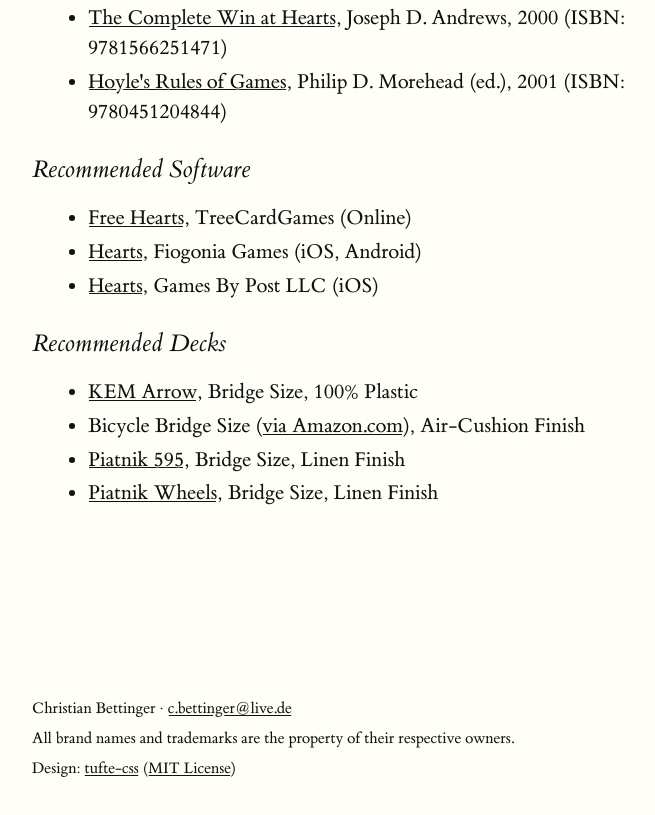
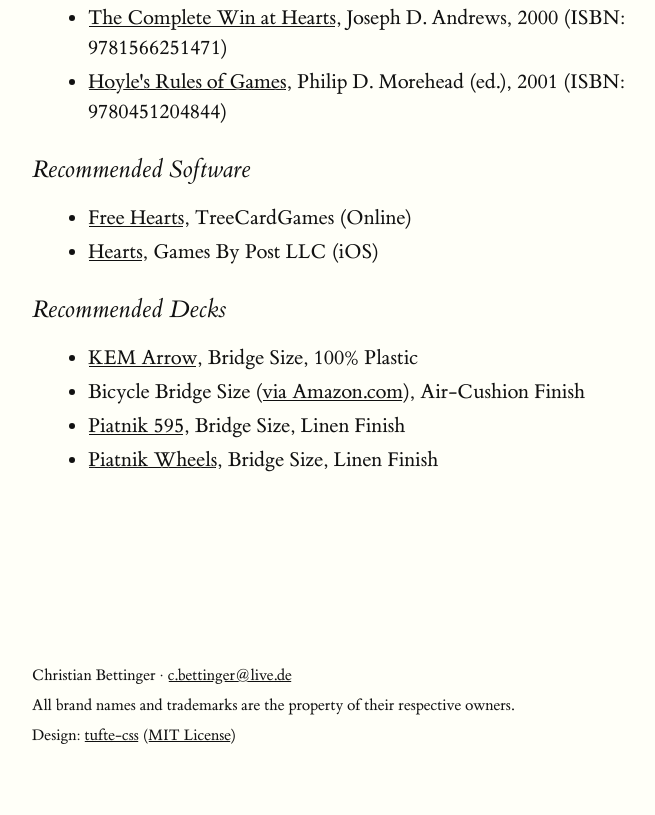
Before and after one commit to cbettinger/hearts, a plain HTML site: page index.html in a window 1280 px wide. Shown: the part 5451-6266 px from the top of the page, without its empty margins (128-783 px from the left). Drawn offline with Linux system fonts and the light colour scheme.

Commit message:
Removed game

```diff
--- a/index.html
+++ b/index.html
@@ -131,7 +131,6 @@
 			<h3>Recommended Software</h3>
 			<ul>
 				<li><a href="https://www.free-hearts.com/" target="_blank">Free Hearts</a>, TreeCardGames (Online)</li>
-				<li><a href="https://fiogonia.com/#Hearts" target="_blank">Hearts</a>, Fiogonia Games (iOS, Android)</li>
 				<li><a href="https://apps.apple.com/us/app/hearts-card-classic/id1365096468" target="_blank">Hearts</a>, Games By Post LLC (iOS)</li>
 			</ul>
 			<h3>Recommended Decks</h3>
```
